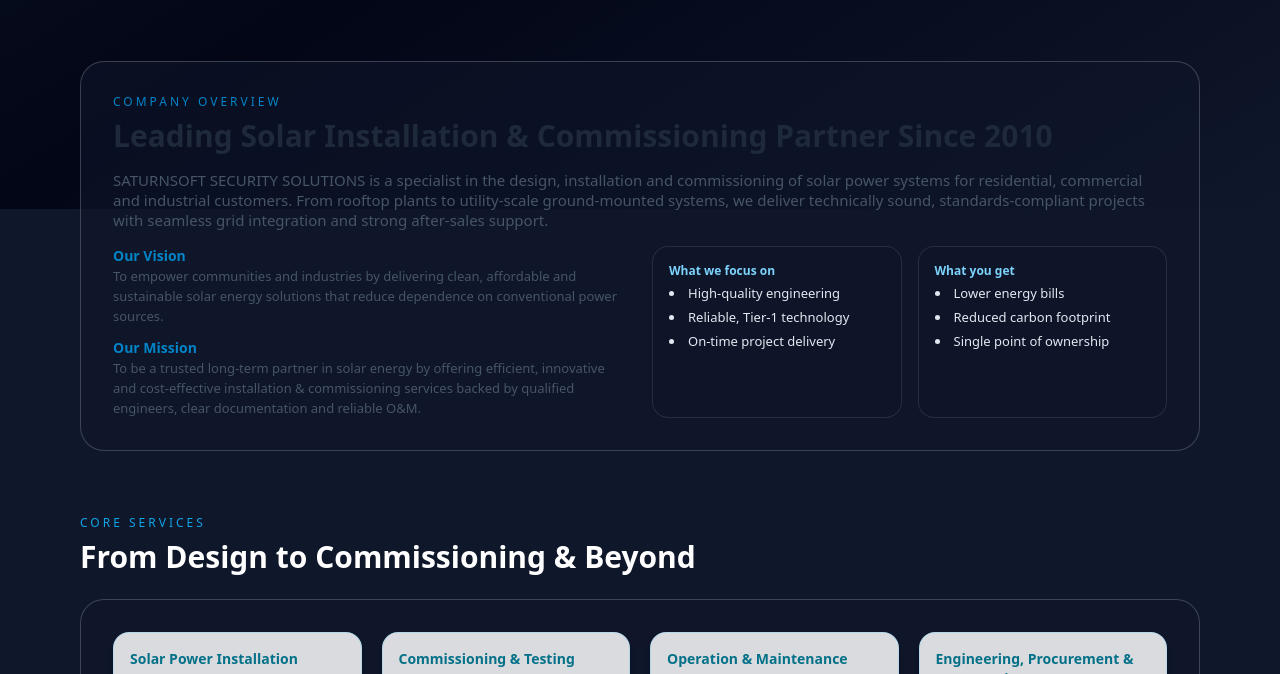
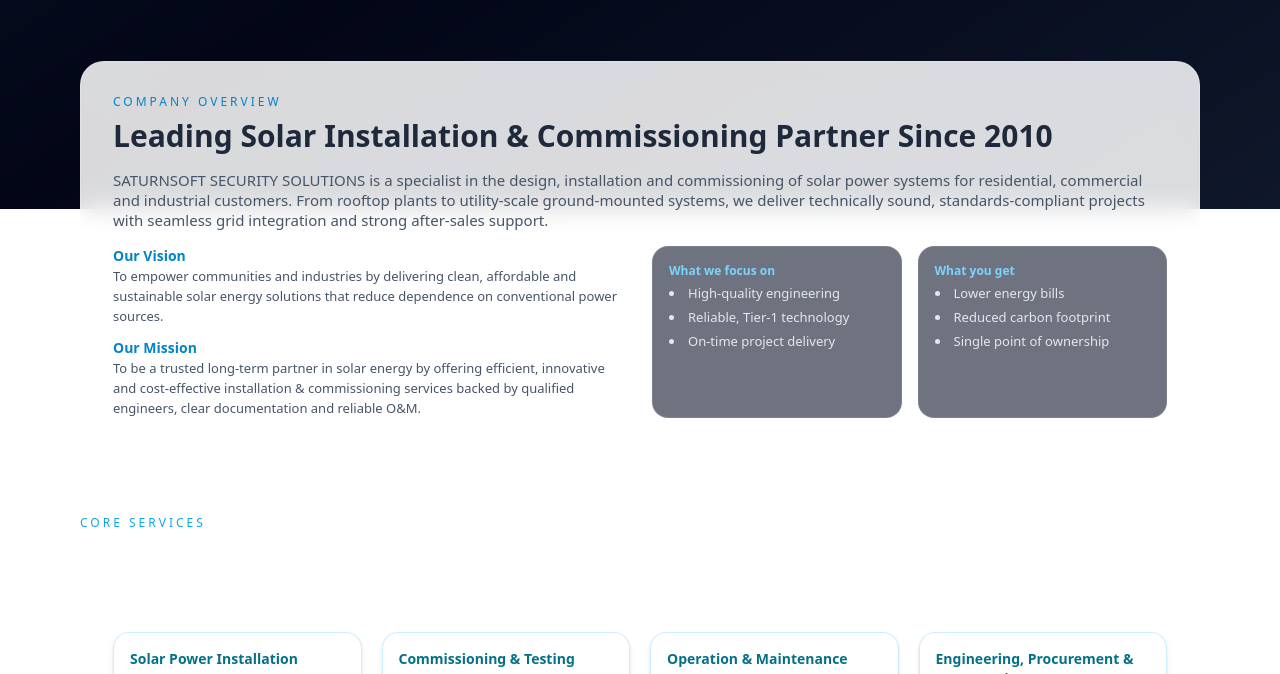
Before and after one commit to neeraj3161/AVL, a plain HTML site: page index.html in a window 1280 px wide. Shown: the part 591-1265 px from the top of the page. Drawn offline with nearby package versions, Linux system fonts and the light colour scheme.

Commit message:
Fix theme toggle logic for light mode

```diff
--- a/index.html
+++ b/index.html
@@ -681,7 +681,7 @@ text-slate-700 dark:text-white hover:text-brand transition">
 if (localStorage.theme === 'light') {
   document.documentElement.classList.remove('dark')
 } else {
-  document.documentElement.classList.add('dark')
+  document.documentElement.classList.add('light')
 }
 
 // Toggle button
```
